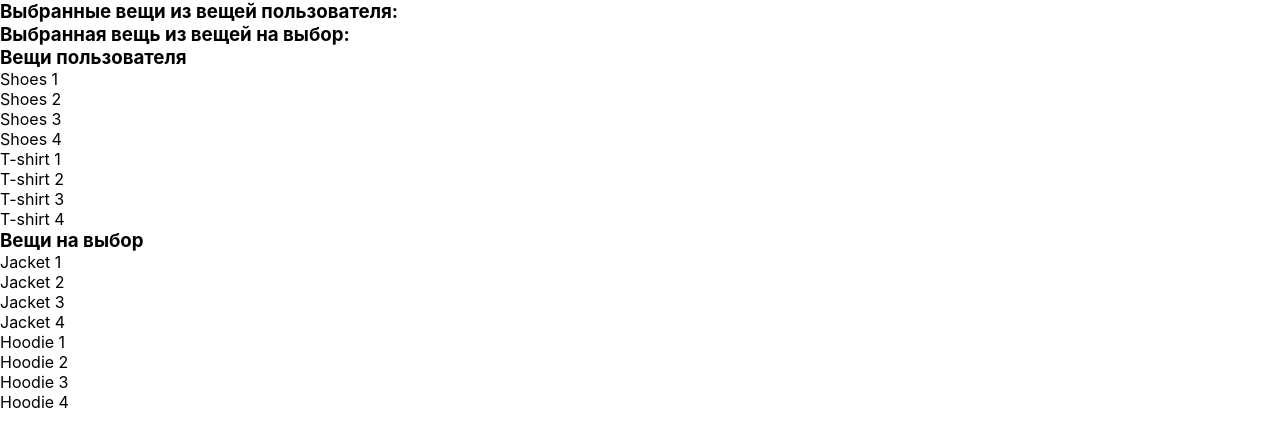
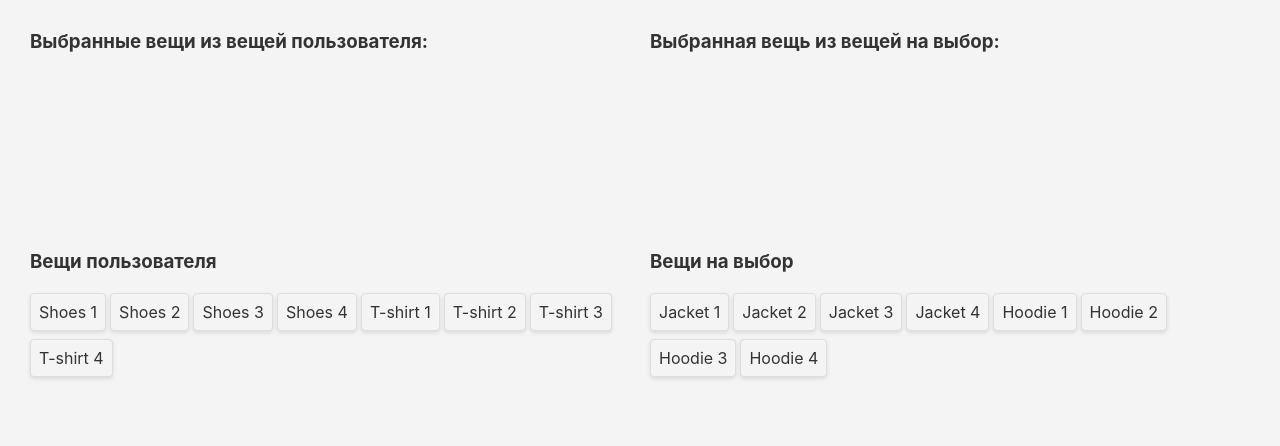
Before and after one commit to TearsOprah/test-task-frontend, a Vue app: page / in a window 1280 px wide. Shown: the top 446 px of the page. Built offline with nearby package versions, Linux system fonts and the light colour scheme.

Commit message:
feat: добавить файл с css переменными для переиспользования цветов, добавить стилизацию элементов

```diff
--- a/src/components/ItemList.vue
+++ b/src/components/ItemList.vue
@@ -1,7 +1,7 @@
 <template>
   <div class="items">
     <h3>{{ title }}</h3>
-    <ul>
+    <ul class="items__list">
       <li
         v-for="item in items"
         :key="item.id"
@@ -66,3 +66,18 @@ export default {
   }
 }
 </script>
+
+<style scoped>
+.items {
+  width: 50%;
+  display: flex;
+  flex-direction: column;
+  gap: 20px;
+}
+
+.items__list {
+  display: flex;
+  flex-wrap: wrap;
+  gap: 4px;
+}
+</style>
--- a/src/components/SelectedItems.vue
+++ b/src/components/SelectedItems.vue
@@ -1,7 +1,7 @@
 <template>
   <div class="selected-items">
     <h3>{{ title }}</h3>
-    <ul>
+    <ul class="selected-items__list">
       <li v-for="item in items" :key="item.id" class="selected-items__item">
         {{ item.name }}
       </li>
@@ -24,4 +24,17 @@ export default {
 }
 </script>
 
-<style scoped></style>
+<style scoped>
+.selected-items {
+  width: 50%;
+  display: flex;
+  flex-direction: column;
+  gap: 20px;
+}
+
+.selected-items__list {
+  display: flex;
+  flex-wrap: wrap;
+  gap: 4px;
+}
+</style>
--- a/src/main.js
+++ b/src/main.js
@@ -1,5 +1,5 @@
 import { createApp } from 'vue'
-import './style.css'
+import './styles/style.css'
 import App from './App.vue'
 
 import i18n from '@/plugins/i18n.plugin.js'
--- a/src/pages/InventoryPage.vue
+++ b/src/pages/InventoryPage.vue
@@ -77,3 +77,21 @@ export default {
   }
 }
 </script>
+
+<style scoped>
+.inventory-page {
+  display: flex;
+  flex-direction: column;
+  gap: 20px;
+  padding: 30px;
+}
+.inventory-page__inventory,
+.inventory-page__selected-inventory {
+  display: flex;
+  gap: 20px;
+}
+
+.inventory-page__selected-inventory {
+  height: 200px;
+}
+</style>
--- a/src/style.css
+++ /dev/null
@@ -1,13 +0,0 @@
-:root {
-  font-family: Inter, system-ui, Avenir, Helvetica, Arial, sans-serif;
-  font-synthesis: none;
-  text-rendering: optimizeLegibility;
-  -webkit-font-smoothing: antialiased;
-  -moz-osx-font-smoothing: grayscale;
-}
-
-* {
-  padding: 0;
-  margin: 0;
-  box-sizing: border-box;
-}
--- /dev/null
+++ b/src/styles/base.css
@@ -0,0 +1,67 @@
+:root {
+  font-family: Inter, system-ui, Avenir, Helvetica, Arial, sans-serif;
+  font-synthesis: none;
+  text-rendering: optimizeLegibility;
+  -webkit-font-smoothing: antialiased;
+  -moz-osx-font-smoothing: grayscale;
+}
+
+* {
+  padding: 0;
+  margin: 0;
+  box-sizing: border-box;
+  user-select: none;
+}
+
+body {
+  font-family: Inter, system-ui, Avenir, Helvetica, Arial, sans-serif;
+  font-synthesis: none;
+  text-rendering: optimizeLegibility;
+  -webkit-font-smoothing: antialiased;
+  -moz-osx-font-smoothing: grayscale;
+  background-color: var(--color-background);
+  color: var(--color-text-main);
+}
+
+.selected-items__item,
+.item {
+  padding: 8px;
+  border: 1px solid var(--color-border);
+  margin-bottom: 4px;
+  border-radius: 4px;
+  list-style: none;
+  background-color: var(--color-background);
+}
+
+.item {
+  cursor: pointer;
+  transition: background-color 0.3s ease;
+  box-shadow: 0 2px 4px var(--color-shadow);
+}
+
+.item:hover {
+  background-color: var(--color-hover);
+}
+
+.item_selected {
+  background-color: var(--color-selected);
+}
+
+.selected-items__list {
+  display: flex;
+  flex-wrap: wrap;
+  gap: 8px;
+}
+
+.selected-items__item {
+  padding: 8px;
+  border: 1px solid var(--color-border);
+  margin-bottom: 4px;
+  border-radius: 4px;
+  background-color: var(--color-background);
+  color: var(--color-text-main);
+}
+
+.selected-items__item:hover {
+  background-color: var(--color-hover);
+}
--- /dev/null
+++ b/src/styles/color-variables.css
@@ -0,0 +1,9 @@
+:root {
+  /* Основные цвета темы */
+  --color-background: #f4f4f4;
+  --color-border: #ddd;
+  --color-text-main: #333;
+  --color-hover: #f0f0f0;
+  --color-selected: #d1e7dd;
+  --color-shadow: rgba(0, 0, 0, 0.1);
+}
--- /dev/null
+++ b/src/styles/style.css
@@ -0,0 +1,2 @@
+@import 'color-variables.css';
+@import 'base.css';
```
